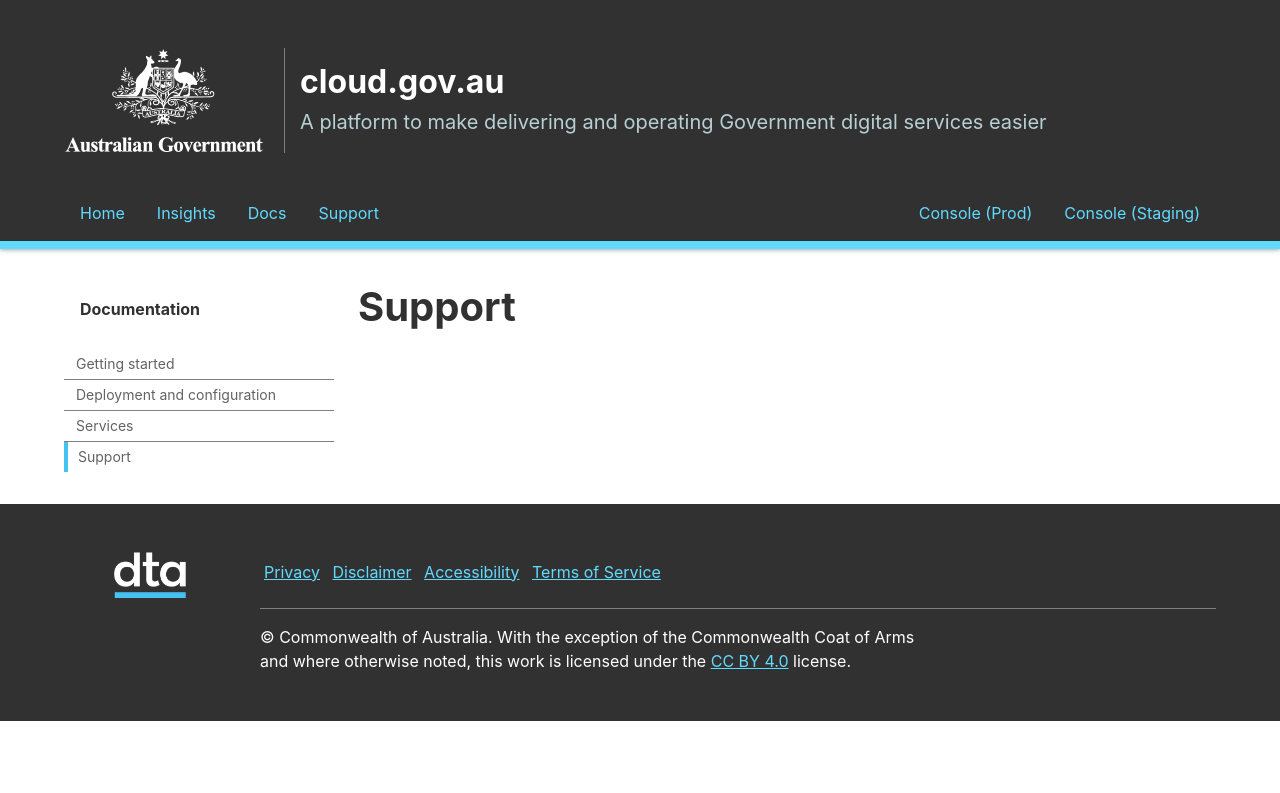
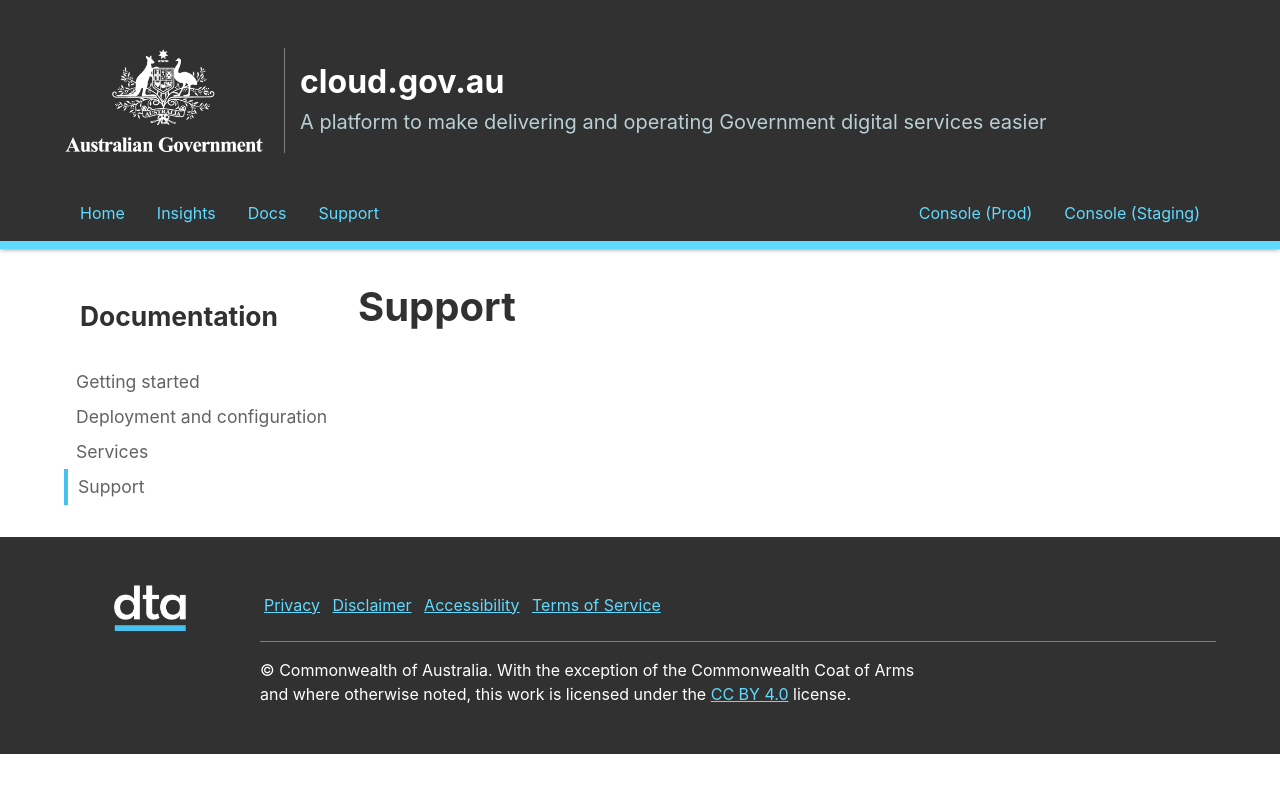
Before and after one commit to govau/cloud.gov.au, a Jekyll site: the page built from docs/support.md, in a window 1280 px wide. Shown: the top 793 px of the page. Built offline with Jekyll 4.4.1, drawn with Linux system fonts in a browser that asks for light colours.

Commit message:
LHS menu styles Hide TOC on top level page

```diff
--- a/_sass/sidebar.scss
+++ b/_sass/sidebar.scss
@@ -1,8 +1,9 @@
-#sidebar {
+#sidebar-nav-container {
     h3.au-sidenav__title {
         margin-bottom: 0.5em;
 
         a {
+            font-size: 1.1em;
             text-decoration: none;
             border: none;
 
@@ -12,26 +13,29 @@
         }
     }
     > ul {
-        margin-left: -14px;
         > li {
-            > a {
-                font-size: 1.2em;
-            }
+            border-bottom: none;
         }
     }
     ul {
         list-style-type: none;
 
         ul {
-            font-size: 1em;
             margin: 0;
             padding: 0;
             margin-left: 1em;
             border-left: 1px solid #ddd;
+
+            li {
+                a {
+                    font-size: 0.9em;
+                }
+            }
         }
 
         li {
             a {
+                font-size: 1.1em;
                 display: block;
                 text-decoration: none;
                 border-left: 2px solid transparent;
--- a/assets/js/scripts.js
+++ b/assets/js/scripts.js
@@ -2,7 +2,10 @@ $( document ).ready( function() {
     $('html').removeClass('no-js').addClass('js');
 
     if ( $('#toc-container > ul').length > 0 ) {
-        $('#sidebar-nav-container > ul.au-link-list > li.active').append( $('div#toc-container > ul.au-link-list') );
+        if ($('#sidebar-nav-container > ul.au-link-list > li.active').length > 0)
+            $('#sidebar-nav-container > ul.au-link-list > li.active').append( $('div#toc-container > ul.au-link-list') );
+        else
+        $('div#toc-container').addClass('hidden');
 
         $('#back-to-top a').on( 'click', function() {
             $('html, body').animate({
```
